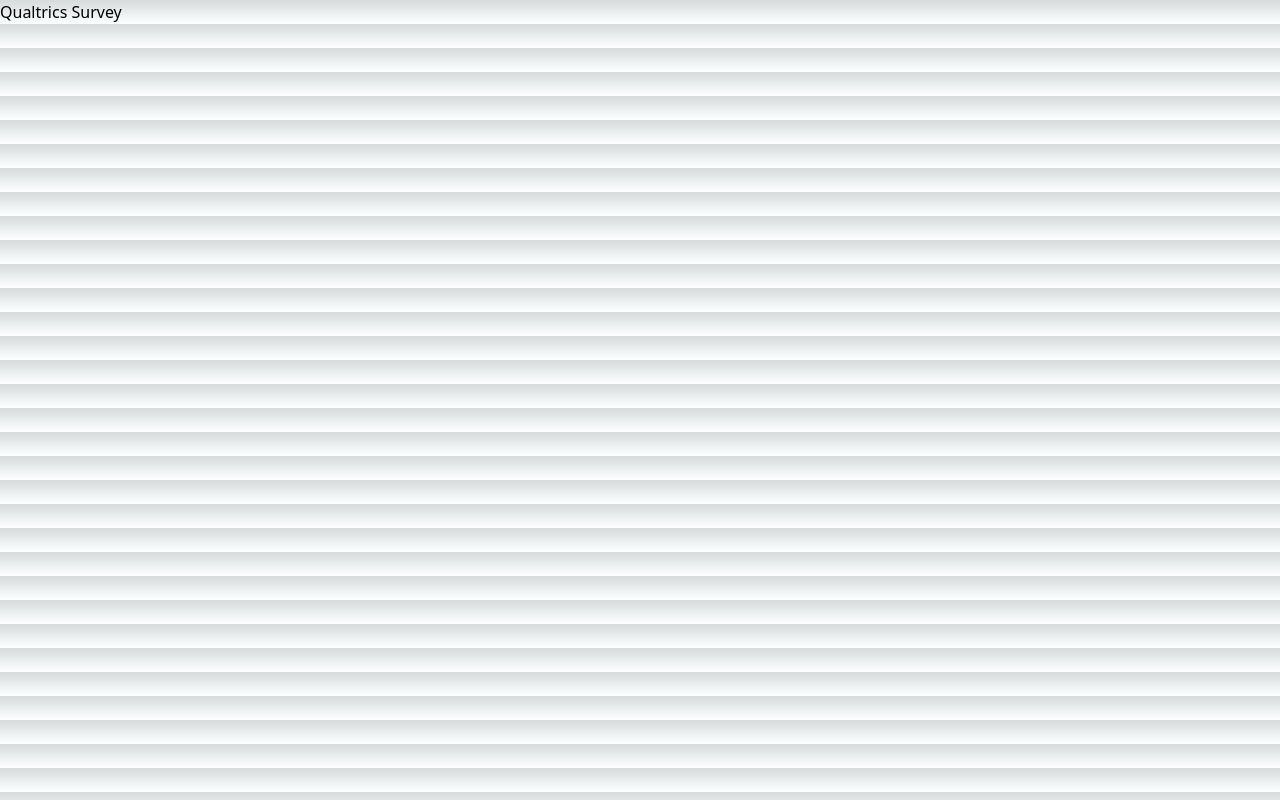
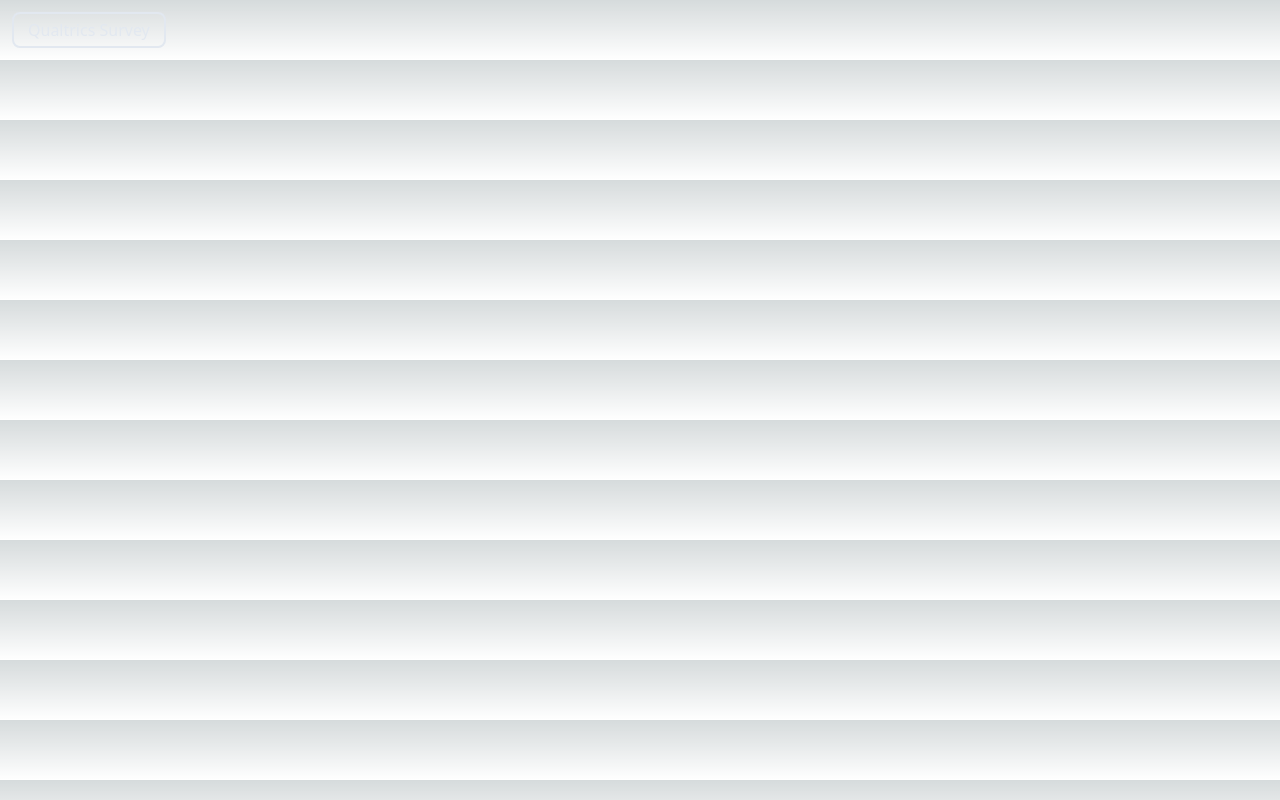
Before and after one commit to fullstackatbrown/rangel-research, a Next.js app: page /button-link-test in a window 1280 px wide. Built offline with nearby package versions, Linux system fonts and the light colour scheme.

Commit message:
style: Add styling to button-link component

```diff
--- a/src/components/buttonLink.tsx
+++ b/src/components/buttonLink.tsx
@@ -10,7 +10,7 @@
   return (
     <div>
         <Link href={props.url}>
-            <button>{props.text}</button>
+            <button className="font-sans font-normal text-slate-200 rounded-lg border-2 border-slate-200 m-3 py-1 px-3.5">{props.text}</button>
         </Link>
     </div>
   )
```
